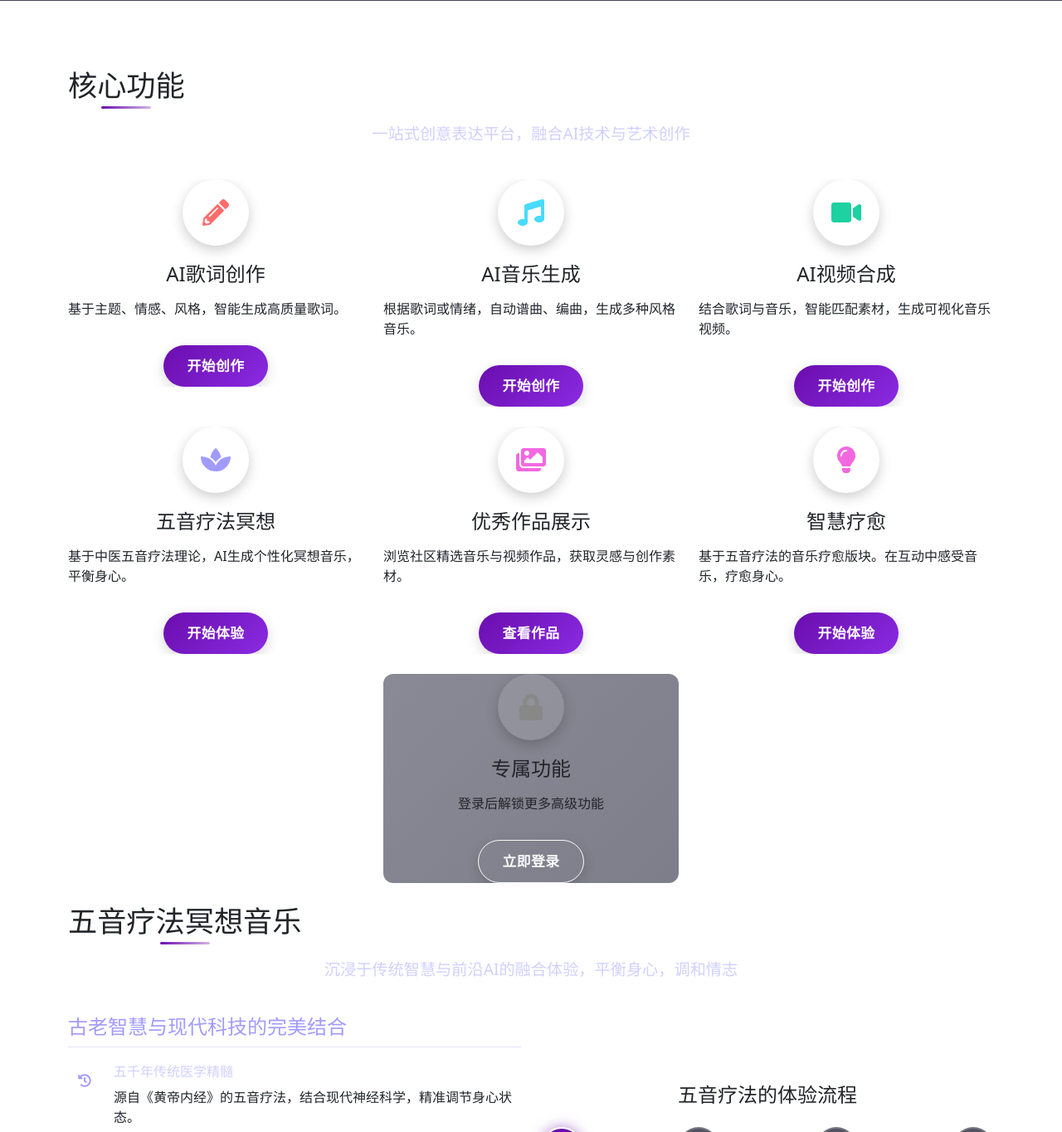
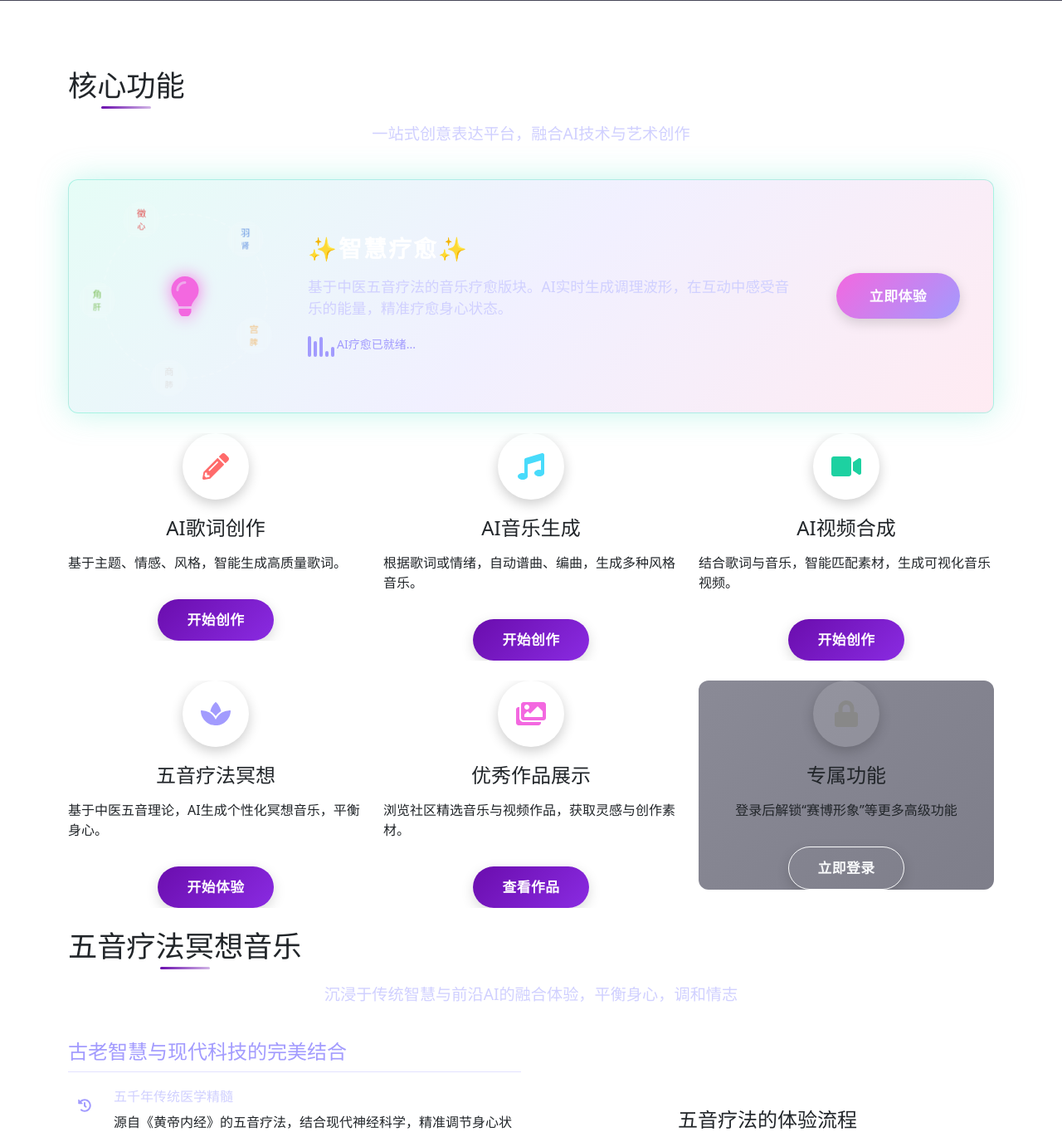
Before and after one commit to DarkStars1922/wyly_backend, a Django app: page / in a window 1280 px wide. Shown: the part 474-1838 px from the top of the page at 83% size. Run offline with Django 4.2, Linux system fonts and the light colour scheme; some libraries are stand-ins or nearby versions; grey boxes are pictures that could not be loaded.

Commit message:
更新核心功能区域卡片样式

```diff
--- a/templates/music_h_app/index.html
+++ b/templates/music_h_app/index.html
@@ -39,6 +39,9 @@
     }
 
     .btn-cta {
+      white-space: nowrap !important;
+      display: inline-block;
+      min-width: 140px;
       padding: 12px 28px;
       font-size: 1.05rem;
       border-radius: 50px;
@@ -468,6 +471,181 @@
         opacity: 0.3;
       }
     }
+
+    /* 智慧疗愈大卡片特有样式 */
+    .featured-card {
+      background: linear-gradient(135deg, rgba(85, 239, 196, 0.15), rgba(162, 155, 254, 0.15), rgba(253, 121, 168, 0.15));
+      border: 1px solid rgba(255, 255, 255, 0.1);
+      position: relative;
+      padding: 40px !important;
+      display: flex;
+      flex-direction: row;
+      align-items: center;
+      justify-content: space-between;
+      animation: breathing-glow 4s infinite ease-in-out;
+      cursor: pointer;
+    }
+
+    @keyframes breathing-glow {
+
+      0%,
+      100% {
+        box-shadow: 0 0 20px rgba(162, 155, 254, 0.2);
+        border-color: rgba(162, 155, 254, 0.2);
+      }
+
+      50% {
+        box-shadow: 0 0 40px rgba(85, 239, 196, 0.4);
+        border-color: rgba(85, 239, 196, 0.5);
+      }
+    }
+
+    /* 互动轮盘 */
+    .healing-wheel-container {
+      position: relative;
+      width: 200px;
+      height: 200px;
+      flex-shrink: 0;
+    }
+
+    .healing-wheel {
+      width: 100%;
+      height: 100%;
+      border-radius: 50%;
+      border: 2px dashed rgba(255, 255, 255, 0.2);
+      animation: rotate-wheel 20s infinite linear;
+      position: relative;
+    }
+
+    .featured-card:hover .healing-wheel,
+    .featured-card:hover .wheel-dot {
+      animation-play-state: paused;
+    }
+
+    @keyframes reverse-rotate {
+      from {
+        transform: rotate(0deg);
+      }
+
+      to {
+        transform: rotate(-360deg);
+      }
+    }
+
+    .wheel-dot {
+      position: absolute;
+      width: 45px;
+      height: 45px;
+      background: rgba(255, 255, 255, 0.1);
+      backdrop-filter: blur(5px);
+      border-radius: 50%;
+      display: flex;
+      flex-direction: column;
+      align-items: center;
+      justify-content: center;
+      font-size: 0.7rem;
+      transition: all 0.3s;
+      animation: reverse-rotate 20s infinite linear;
+    }
+
+    /* 轮盘五个点的位置 */
+    .dot-1 {
+      /* 宫-脾 */
+      top: -20px;
+      left: 77px;
+      color: #f0c080;
+    }
+
+    .dot-2 {
+      /* 商-肺 */
+      top: 45px;
+      right: -20px;
+      color: #e0e0e0;
+    }
+
+    .dot-3 {
+      /* 角-肝 */
+      bottom: -15px;
+      right: 20px;
+      color: #80c060;
+    }
+
+    .dot-4 {
+      /* 徵-心 */
+      bottom: -15px;
+      left: 20px;
+      color: #e05050;
+    }
+
+    .dot-5 {
+      /* 羽-肾 */
+      top: 45px;
+      left: -20px;
+      color: #6090e0;
+    }
+
+    .wheel-dot:hover {
+      background: rgba(255, 255, 255, 0.3);
+      border: 1px solid rgba(255, 255, 255, 0.5);
+      z-index: 10;
+    }
+
+    .wheel-dot:hover span {
+      transform: scale(1.2);
+      display: inline-block;
+      transition: transform 0.3s;
+    }
+
+    /* 动态音波 */
+    .visualizer {
+      display: flex;
+      align-items: flex-end;
+      height: 30px;
+      gap: 3px;
+      margin-top: 15px;
+    }
+
+    .bar {
+      width: 4px;
+      height: 5px;
+      background: #a29bfe;
+      border-radius: 2px;
+      animation: wave 1s infinite ease-in-out;
+    }
+
+    @keyframes wave {
+
+      0%,
+      100% {
+        height: 5px;
+      }
+
+      50% {
+        height: 25px;
+      }
+    }
+
+    @keyframes rotate-wheel {
+      from {
+        transform: rotate(0deg);
+      }
+
+      to {
+        transform: rotate(360deg);
+      }
+    }
+
+    /* 响应式微调 */
+    @media (max-width: 768px) {
+      .featured-card {
+        flex-direction: column;
+        text-align: center;
+      }
+
+      .healing-wheel-container {
+        margin-bottom: 30px;
+      }
+    }
   </style>
   <meta name="csrf-token" content="{{ csrf_token }}">
   <link rel="stylesheet" href="{% static 'css/xingxuanlvdong.css' %}">
@@ -554,104 +732,107 @@
     <section id="features" class="content-section">
       <h2 class="text-center section-title mb-3">核心功能</h2>
       <p class="text-center lead-text">一站式创意表达平台，融合AI技术与艺术创作</p>
+
       <div class="row">
-        <div class="col-md-4 mb-4">
-          <div class="feature-card">
-            <div class="icon-circle">
-              <i class="fas fa-pencil-alt fa-2x" style="color: #ff6b6b;"></i>
+        <!-- 智慧疗愈大卡片 -->
+        <div class="col-12 mb-4">
+          <div class="feature-card featured-card" onclick="window.location.href='{% url 'mindfulness' %}'">
+            <div class="healing-wheel-container">
+              <div class="healing-wheel">
+                <div class="wheel-dot dot-1"><span>宫</span><small>脾</small></div>
+                <div class="wheel-dot dot-2"><span>商</span><small>肺</small></div>
+                <div class="wheel-dot dot-3"><span>角</span><small>肝</small></div>
+                <div class="wheel-dot dot-4"><span>徵</span><small>心</small></div>
+                <div class="wheel-dot dot-5"><span>羽</span><small>肾</small></div>
+              </div>
+              <div style="position: absolute; top:50%; left:50%; transform:translate(-50%,-50%); text-align: center;">
+                <i class="fas fa-lightbulb fa-3x" style="color: #f368e0; filter: drop-shadow(0 0 10px #f368e0);"></i>
+              </div>
             </div>
-            <h4 class="text-center mb-3">AI歌词创作</h4>
-            <p>基于主题、情感、风格，智能生成高质量歌词。</p>
+
+            <div class="featured-info px-md-5 flex-grow-1">
+              <h3 style="color: #fff; font-weight: 700; letter-spacing: 2px;">✨智慧疗愈✨</h3>
+              <p style="font-size: 1.1rem; color: #d0d0ff; margin: 15px 0;">
+                基于中医五音疗法的音乐疗愈版块。AI实时生成调理波形，在互动中感受音乐的能量，精准疗愈身心状态。</p>
+              <div class="visualizer">
+                <div class="bar" style="animation-delay: 0.1s"></div>
+                <div class="bar" style="animation-delay: 0.3s"></div>
+                <div class="bar" style="animation-delay: 0.2s"></div>
+                <div class="bar" style="animation-delay: 0.5s"></div>
+                <div class="bar" style="animation-delay: 0.4s"></div>
+                <span class="ml-3 small" style="color: #a29bfe; line-height: 30px;">AI疗愈已就绪... </span>
+              </div>
+            </div>
+
             <div class="text-center">
-              <a href="{% url 'lyric-api' %}" class="btn btn-primary btn-cta mt-3">开始创作</a>
+              <a href="{% url 'mindfulness' %}" class="btn btn-primary btn-cta"
+                style="background: linear-gradient(135deg, #f368e0, #a29bfe); border: none; padding: 15px 40px;">
+                立即体验
+              </a>
             </div>
           </div>
         </div>
         <div class="col-md-4 mb-4">
           <div class="feature-card">
-            <div class="icon-circle">
-              <i class="fas fa-music fa-2x" style="color: #48dbfb;"></i>
-            </div>
+            <div class="icon-circle"><i class="fas fa-pencil-alt fa-2x" style="color: #ff6b6b;"></i></div>
+            <h4 class="text-center mb-3">AI歌词创作</h4>
+            <p>基于主题、情感、风格，智能生成高质量歌词。</p>
+            <div class="text-center"><a href="{% url 'lyric-api' %}" class="btn btn-primary btn-cta mt-3">开始创作</a></div>
+          </div>
+        </div>
+        <div class="col-md-4 mb-4">
+          <div class="feature-card">
+            <div class="icon-circle"><i class="fas fa-music fa-2x" style="color: #48dbfb;"></i></div>
             <h4 class="text-center mb-3">AI音乐生成</h4>
             <p>根据歌词或情绪，自动谱曲、编曲，生成多种风格音乐。</p>
-            <div class="text-center">
-              <a href="{% url 'generate-music' %}" class="btn btn-primary btn-cta mt-3">开始创作</a>
+            <div class="text-center"><a href="{% url 'generate-music' %}" class="btn btn-primary btn-cta mt-3">开始创作</a>
             </div>
           </div>
         </div>
         <div class="col-md-4 mb-4">
           <div class="feature-card">
-            <div class="icon-circle">
-              <i class="fas fa-video fa-2x" style="color: #1dd1a1;"></i>
-            </div>
+            <div class="icon-circle"><i class="fas fa-video fa-2x" style="color: #1dd1a1;"></i></div>
             <h4 class="text-center mb-3">AI视频合成</h4>
             <p>结合歌词与音乐，智能匹配素材，生成可视化音乐视频。</p>
-            <div class="text-center">
-              <a href="{% url 'generate-video' %}" class="btn btn-primary btn-cta mt-3">开始创作</a>
+            <div class="text-center"><a href="{% url 'generate-video' %}" class="btn btn-primary btn-cta mt-3">开始创作</a>
             </div>
           </div>
         </div>
         <div class="col-md-4 mb-4">
           <div class="feature-card">
-            <div class="icon-circle">
-              <i class="fas fa-spa fa-2x" style="color: #a29bfe;"></i>
-            </div>
+            <div class="icon-circle"><i class="fas fa-spa fa-2x" style="color: #a29bfe;"></i></div>
             <h4 class="text-center mb-3">五音疗法冥想</h4>
-            <p>基于中医五音疗法理论，AI生成个性化冥想音乐，平衡身心。</p>
-            <div class="text-center">
-              <a href="{% url 'meditation-music' %}" class="btn btn-primary btn-cta mt-3">开始体验</a>
-            </div>
+            <p>基于中医五音理论，AI生成个性化冥想音乐，平衡身心。</p>
+            <div class="text-center"><a href="{% url 'meditation-music' %}"
+                class="btn btn-primary btn-cta mt-3">开始体验</a></div>
           </div>
         </div>
         <div class="col-md-4 mb-4">
           <div class="feature-card">
-            <div class="icon-circle">
-              <i class="fas fa-images fa-2x" style="color: #f368e0;"></i>
-            </div>
+            <div class="icon-circle"><i class="fas fa-images fa-2x" style="color: #f368e0;"></i></div>
             <h4 class="text-center mb-3">优秀作品展示</h4>
             <p>浏览社区精选音乐与视频作品，获取灵感与创作素材。</p>
-            <div class="text-center">
-              <a href="{% url 'showcase' %}" class="btn btn-primary btn-cta mt-3">查看作品</a>
-            </div>
+            <div class="text-center"><a href="{% url 'showcase' %}" class="btn btn-primary btn-cta mt-3">查看作品</a></div>
           </div>
         </div>
-        <div class="col-md-4 mb-4">
+        <!-- 赛博形象 -->
+        <div class="col-md-4 mb-4" id="cyber-avatar-card" style="display: none;">
           <div class="feature-card">
-            <div class="icon-circle">
-              <i class="fas fa-lightbulb fa-2x" style="color: #f368e0;"></i>
-            </div>
-            <h4 class="text-center mb-3">智慧疗愈</h4>
-            <p>基于五音疗法的音乐疗愈版块。在互动中感受音乐，疗愈身心。</p>
-            <div class="text-center">
-              <a href="{% url 'mindfulness' %}" class="btn btn-primary btn-cta mt-3">开始体验</a>
-            </div>
+            <div class="icon-circle"><i class="fas fa-user-astronaut fa-2x" style="color: #0abde3;"></i></div>
+            <h4 class="text-center mb-3">赛博形象</h4>
+            <p>定制专属AI虚拟数字分身，打破次元壁，开启元宇宙互动新体验。</p>
+            <div class="text-center"><a href="{% url 'saibo' %}" class="btn btn-primary btn-cta mt-3">立即体验</a></div>
           </div>
         </div>
-        <div class="col-md-4 mb-4 offset-md-4" id="cyber-avatar-card" style="display: none;">
-          <div class="feature-card">
-            <div class="icon-circle">
-              <i class="fas fa-user-astronaut fa-2x" style="color: #0abde3;"></i>
-            </div>
-            <h4 class="text-center mb-3">赛博形象</h4>
-            <p>定制专属您的AI虚拟数字分身，打破次元壁，开启元宇宙互动新体验。</p>
-            <div class="text-center">
-              <a href="{% url 'saibo' %}" class="btn btn-primary btn-cta mt-3">立即体验</a>
-            </div>
-          </div>
-        </div>
-
-        <!-- 登录提示卡片 -->
-        <div class="col-md-4 mb-4 offset-md-4" id="login-prompt-card">
+        <!-- 登录提示 -->
+        <div class="col-md-4 mb-4" id="login-prompt-card">
           <div class="feature-card"
             style="background: linear-gradient(135deg, rgba(60,60,80,0.6), rgba(40,40,60,0.6));">
-            <div class="icon-circle">
-              <i class="fas fa-lock fa-2x" style="color: #888;"></i>
-            </div>
+            <div class="icon-circle"><i class="fas fa-lock fa-2x" style="color: #888;"></i></div>
             <h4 class="text-center mb-3">专属功能</h4>
-            <p class="text-center">登录后解锁更多高级功能</p>
-            <div class="text-center">
-              <a href="{% url 'login_page' %}" class="btn btn-outline-light btn-cta mt-3">立即登录</a>
-            </div>
+            <p class="text-center">登录后解锁“赛博形象”等更多高级功能</p>
+            <div class="text-center"><a href="{% url 'login_page' %}"
+                class="btn btn-outline-light btn-cta mt-3">立即登录</a></div>
           </div>
         </div>
       </div>
```
